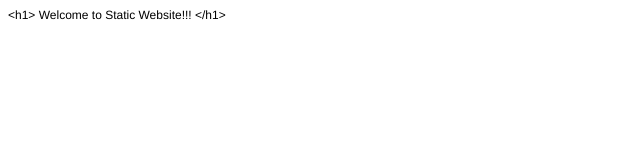
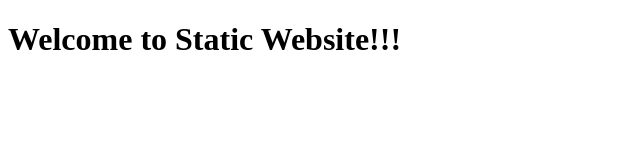
Before and after one commit to tchxi/staticwebsite, a plain HTML site: page index.html in a window 1280 px wide. Shown: the whole page, without its empty margins (0-640 px from the left). Drawn offline with Linux system fonts and the light colour scheme.

Commit message:
Update index.html

```diff
--- a/index.html
+++ b/index.html
@@ -11,6 +11,6 @@
   </style>
 </head>
 <body>
-<p class="p1">&lt;h1&gt; Welcome to Static Website!!! &lt;/h1&gt;</p>
+  <p class="p1"><h1> Welcome to Static Website!!! </h1></p>
 </body>
 </html>
```
